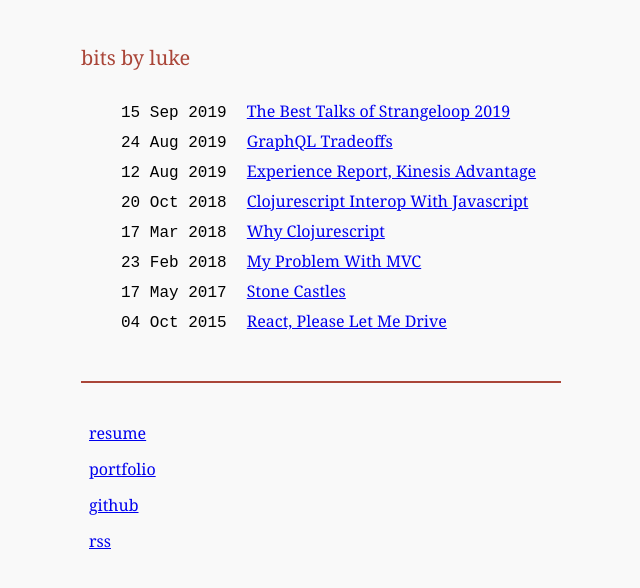
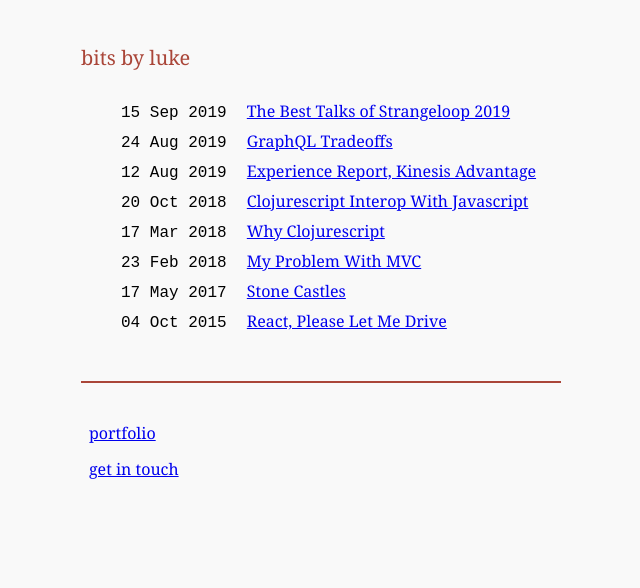
Before and after one commit to lwhorton/lwhorton.github.io, a Jekyll site: the page built from index.html, in a window 1280 px wide. Shown: the top 588 px of the page, without its empty margins (319-959 px from the left). Built offline with Jekyll 4.4.1, drawn with Linux system fonts in a browser that asks for light colours.

Commit message:
remove resume, github, rss

```diff
--- a/_data/footer.yml
+++ b/_data/footer.yml
@@ -1,4 +1 @@
-- github_tag: github.com/lwhorton
-  github_url: https://github.com/lwhorton
-  resume_url: resources/luke-horton.pdf
-  portfolio_url: https://goo.gl/2xBn2c
+- portfolio_url: https://goo.gl/2xBn2c
--- a/_includes/footer.html
+++ b/_includes/footer.html
@@ -1,6 +1,4 @@
 <footer>
-    <a href="{{ site.data.footer[0].resume_url }}">resume</a>
     <a href="{{ site.data.footer[0].portfolio_url }}">portfolio</a>
-    <a href="{{ site.data.footer[0].github_url }}">github</a>
-    <a href="{{ "/feed.xml" | relative_url }}">rss</a>
+    <a href="mailto:accumulatingspam@gmail.com?subject=I'm not bot spam, I promise.&body=If you are a human and not a bot, include in your email body the answer to this question, in double quotes (ascii code 34): in what year ("YYYY") did the US declare independence?">get in touch</a>
 </footer>
```
